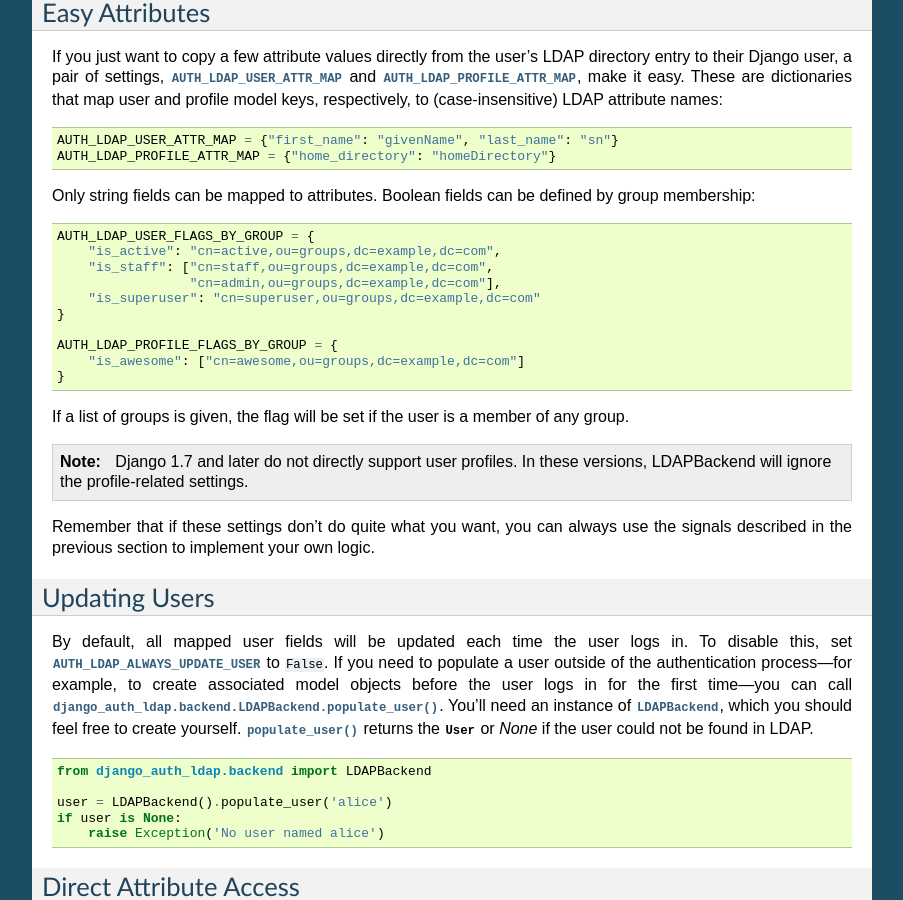
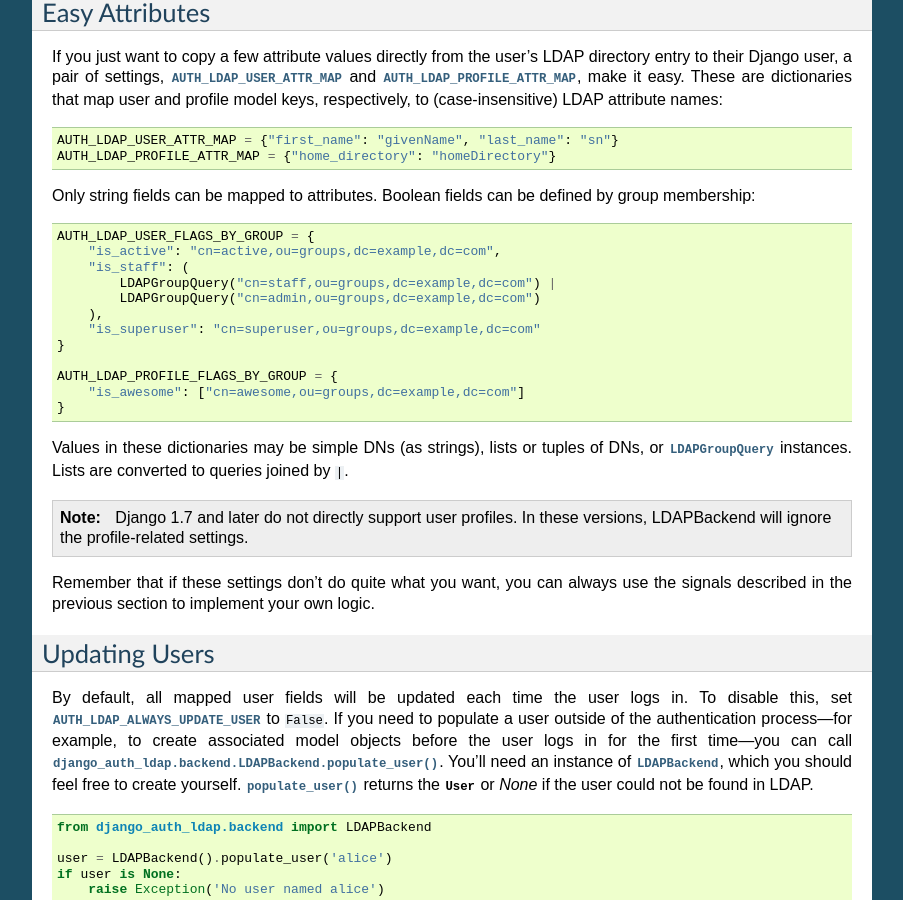
Before and after one commit to django-auth-ldap/django-auth-ldap, a Sphinx documentation site: the page built from docs/source/users.rst, in a window 1280 px wide and 900 px high, scrolled down 913 px. Shown: the whole window, without its empty margins (198-1101 px from the left). Built offline with Sphinx 7.4.7, drawn with Linux system fonts in a browser that asks for light colours.

Commit message:
Support LDAPGroupQuery instances in *_FLAGS_BY_GROUP settings.

```diff
--- a/docs/source/groups.rst
+++ b/docs/source/groups.rst
@@ -72,8 +72,8 @@ the reverse: if given, members of this group will be rejected.
     AUTH_LDAP_DENY_GROUP = "cn=disabled,ou=groups,dc=example,dc=com"
 
 However, these two settings alone may not be enough to satisfy your needs. In
-such cases, you can use the `~django_auth_ldap.config.LDAPGroupQuery` object to
-perform more complex matches against a user's groups. For example:
+such cases, you can use the :class:`~django_auth_ldap.config.LDAPGroupQuery`
+object to perform more complex matches against a user's groups. For example:
 
 .. code-block:: python
 
@@ -90,7 +90,7 @@ perform more complex matches against a user's groups. For example:
 It is important to note a couple features of the example above. First and foremost,
 this handles the case of both `AUTH_LDAP_REQUIRE_GROUP` and `AUTH_LDAP_DENY_GROUP`
 in one setting. Second, you can use three operators on these queries: ``&``, ``|``,
-and ``~``; ``and``, ``or``, and ``not``, respectively.
+and ``~``: ``and``, ``or``, and ``not``, respectively.
 
 When groups are configured, you can always get the list of a user's groups from
 ``user.ldap_user.group_dns`` or ``user.ldap_user.group_names``. More advanced
--- a/docs/source/users.rst
+++ b/docs/source/users.rst
@@ -84,8 +84,10 @@ group membership::
 
     AUTH_LDAP_USER_FLAGS_BY_GROUP = {
         "is_active": "cn=active,ou=groups,dc=example,dc=com",
-        "is_staff": ["cn=staff,ou=groups,dc=example,dc=com",
-                     "cn=admin,ou=groups,dc=example,dc=com"],
+        "is_staff": (
+            LDAPGroupQuery("cn=staff,ou=groups,dc=example,dc=com") |
+            LDAPGroupQuery("cn=admin,ou=groups,dc=example,dc=com")
+        ),
         "is_superuser": "cn=superuser,ou=groups,dc=example,dc=com"
     }
 
@@ -93,8 +95,9 @@ group membership::
         "is_awesome": ["cn=awesome,ou=groups,dc=example,dc=com"]
     }
 
-If a list of groups is given, the flag will be set if the user is a member of
-any group.
+Values in these dictionaries may be simple DNs (as strings), lists or tuples of
+DNs, or :class:`~django_auth_ldap.config.LDAPGroupQuery` instances. Lists are
+converted to queries joined by ``|``.
 
 .. note::
 
```
Also changed, not shown: docs/source/reference.rst (+43 -11 lines), 3 other files.
